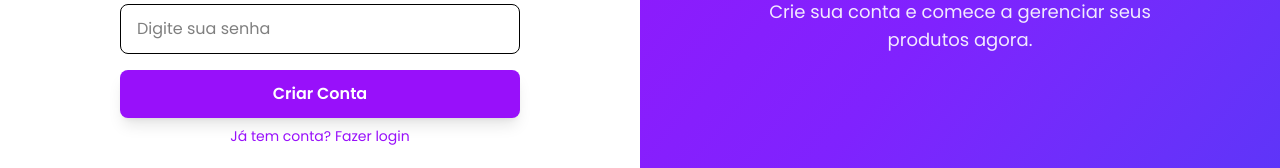
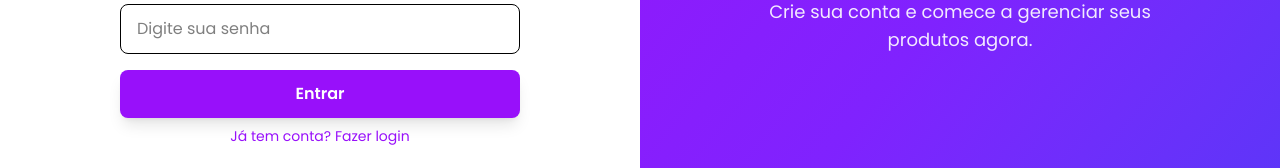
Before and after one commit to gabrielmmarcos/Desafio-Tecnico-Hypesoft, a React (Vite) app in the folder frontend/hypersoft/: page / in a window 1280 px wide. Shown: the part 406-574 px from the top of the page. Built offline with nearby package versions, Linux system fonts and the light colour scheme.

Commit message:
style(login) fix login style

```diff
--- a/frontend/hypersoft/src/pages/login/index.jsx
+++ b/frontend/hypersoft/src/pages/login/index.jsx
@@ -139,7 +139,7 @@ function Login() {
                             type="submit"
                             className="bg-purple-600 hover:bg-purple-700 transition text-white font-semibold py-3 rounded-lg mt-4 shadow-lg cursor-pointer"
                         >
-                            Criar Conta
+                            Entrar
                         </button>
 
                         <button
```
